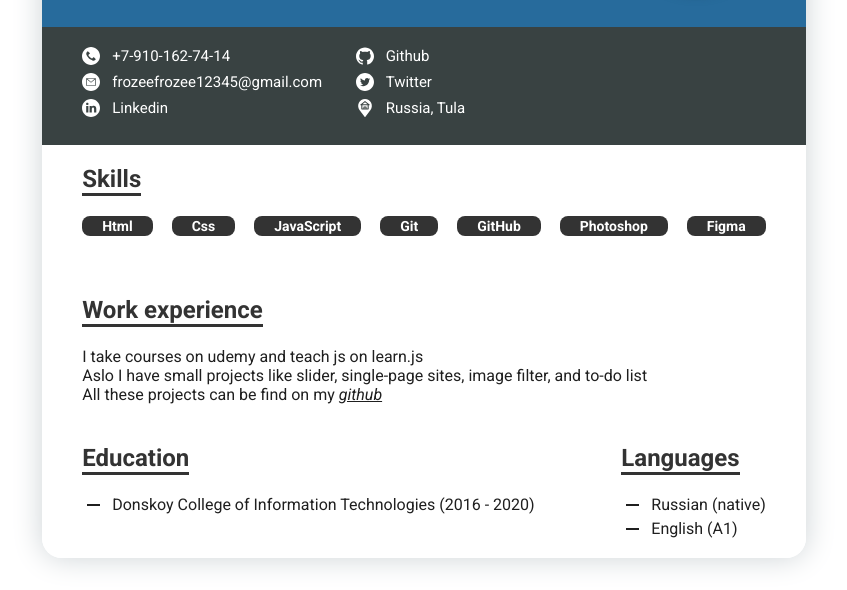
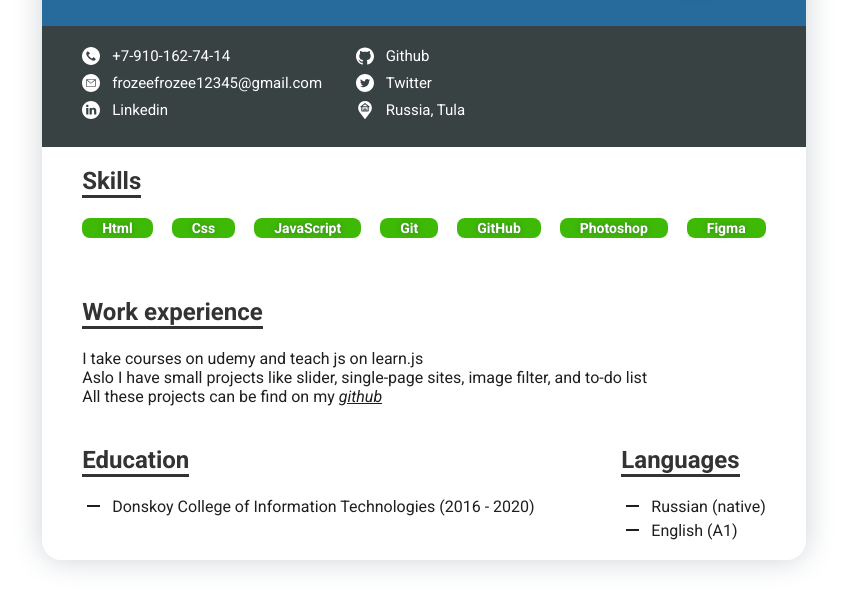
Before and after one commit to djmambos/rsschool-cv, a plain HTML site: page index.html in a window 1280 px wide. Shown: the part 210-800 px from the top of the page, without its empty margins (216-1063 px from the left). Drawn offline with Linux system fonts and the light colour scheme.

Commit message:
refactor: correct contacts and change color skills

```diff
--- a/css/style.css
+++ b/css/style.css
@@ -160,6 +160,10 @@ address {
   align-items: flex-start;
 }
 
+.address-list {
+  list-style: none;
+}
+
 .address__item {
   display: inline-block;
   padding-left: 30px;
@@ -213,9 +217,10 @@ address {
   margin-right: 15px;
   margin-bottom: 20px;
   color: #fff;
+  text-shadow: 0 0 5px #437d3a;
   font-weight: bold;
   font-size: 14px;
-  background-color: #333;
+  background-color: #3eb905;
   border-radius: 8px;
 }
 
--- a/index.html
+++ b/index.html
@@ -51,18 +51,23 @@
         <div class="container">
           <div class="address-inner">
             <div class="address-column">
-              <a class="address__item address__item-phone" href="tel:+79101627414">+7-910-162-74-14</a>
-              <a class="address__item address__item-mail" href="mailto:frozeefrozee12345@gmail.com"
-                >frozeefrozee12345@gmail.com</a
-              >
-              <a
-                class="address__item address__item-linkedin"
-                href="https://www.linkedin.com/in/alexander-semenovskiy-a377561bb/" target="_blank">Linkedin</a>
+              <ul class="address-list">
+                <li><a class="address__item address__item-phone" href="tel:+79101627414">+7-910-162-74-14</a></li>
+                <li><a class="address__item address__item-mail" href="mailto:frozeefrozee12345@gmail.com"
+                  >frozeefrozee12345@gmail.com</a
+                ></li>
+                <li><a
+                  class="address__item address__item-linkedin"
+                  href="https://www.linkedin.com/in/alexander-semenovskiy-a377561bb/" target="_blank">Linkedin</a></li>
+              </ul>
+
             </div>
             <div class="address-column">
-              <a class="address__item address__item-github" href="https://github.com/joiq" target="_blank">Github</a>
-              <a class="address__item address__item-twitter" href="https://twitter.com/semenovskiyy" target="_blank">Twitter</a>
-              <span class="address__item address__item-home">Russia, Tula</span>
+              <ul class="address-list">
+                <li><a class="address__item address__item-github" href="https://github.com/joiq" target="_blank">Github</a></li>
+                <li><a class="address__item address__item-twitter" href="https://twitter.com/semenovskiyy" target="_blank">Twitter</a></li>
+                <li><span class="address__item address__item-home">Russia, Tula</span></li>
+              </ul>
             </div>
           </div>
         </div>
```
